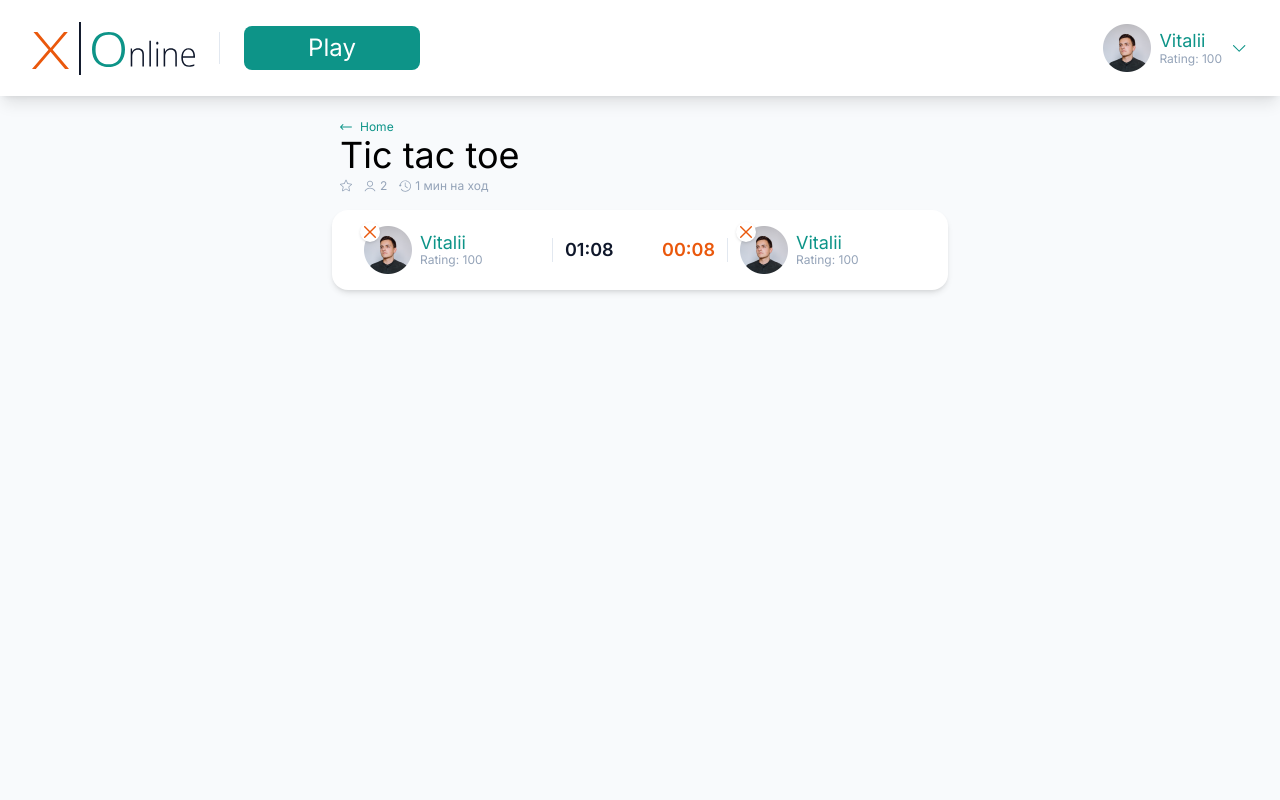
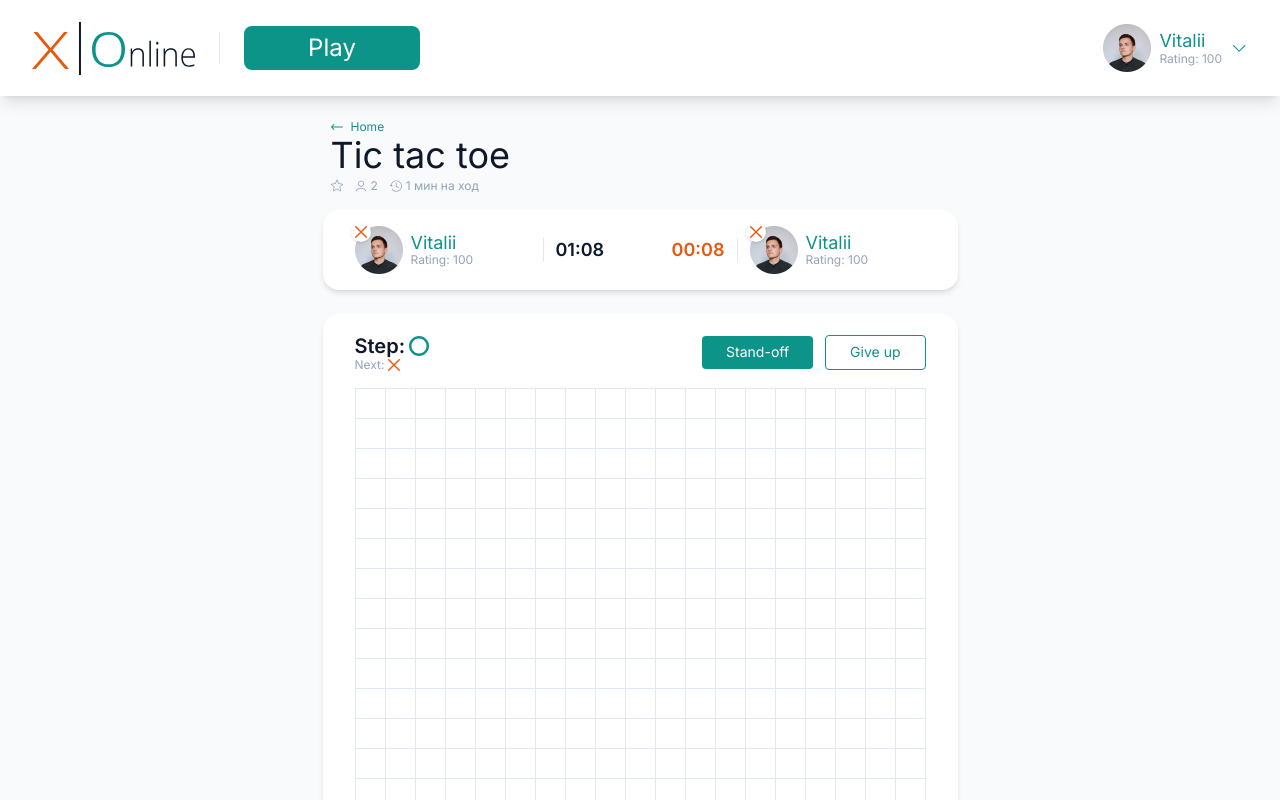
Before and after one commit to respectket/game-tic-tac-toe, a Next.js app: page / in a window 1280 px wide. Shown: the top 800 px of the page. Built offline with nearby package versions, Linux system fonts and the light colour scheme.

Commit message:
create main layout

```diff
--- /dev/null
+++ b/components/game/game-field.jsx
@@ -0,0 +1,40 @@
+import clsx from "clsx";
+import {ZeroIcon} from './icons/zero-icon';
+import { CrossIcon } from "./icons/cross-icon";
+import { UiButton } from "../uikit/ui-button";
+
+const cells = new Array(19 * 19).fill(null);
+
+export function GameField({className}) {
+    return (
+      <div
+        className={clsx(
+          className,
+          "bg-white rounded-2xl shadow-md px-8 pt-5 pb-7",
+        )}
+      >
+        <div className="flex items-center gap-3">
+          <div className="mr-auto">
+            <div className="flex items-center gap-1 text-xl leading-tight font-semibold">
+              Step: <ZeroIcon className="w-5 h-5" />
+            </div>
+            <div className="flex items-center gap-1 text-xs leading-tight text-slate-400">
+              Next: <CrossIcon />
+            </div>
+          </div>
+          <UiButton size="md" variant="primary">
+            Stand-off
+          </UiButton>
+          <UiButton size="md" variant="outline">
+            Give up
+          </UiButton>
+        </div>
+        <div className="grid grid-cols-[repeat(19,_30px)] grid-rows-[repeat(19,_30px)] pl-px pt-px mt-4">
+          {cells.map((_, i) => (
+            <button key={i} className="border border-slate-200 -ml-px -mt-px flex items-center justify-center">
+            </button>
+          ))}
+        </div>
+      </div>
+    );
+}
--- a/components/game/icons/square-icon.jsx
+++ b/components/game/icons/square-icon.jsx
@@ -13,11 +13,6 @@
             fill="#C026D3"
           />
         </g>
-        <defs>
-          <clipPath id="clip0_9412_1207">
-            <rect width="12" height="12" fill="white" />
-          </clipPath>
-        </defs>
       </svg>
     );
 }
--- a/components/game/icons/zero-icon.jsx
+++ b/components/game/icons/zero-icon.jsx
@@ -1,6 +1,7 @@
-export function ZeroIcon() {
+export function ZeroIcon({className}) {
     return (
       <svg
+        className={className}
         width="12"
         height="12"
         viewBox="0 0 12 12"
--- a/components/game/index.js
+++ b/components/game/index.js
@@ -1,2 +1,3 @@
 export { GameTitle } from './game-title.jsx'
 export { GameInfo } from './game-info.jsx'
+export { GameField } from './game-field.jsx'
--- a/components/header/header.jsx
+++ b/components/header/header.jsx
@@ -2,13 +2,16 @@
 import logoSrc from './logo.svg';
 import { Profile } from '../profile';
 import { ArrowDownIcon } from './icons/arrow-down-icon';
+import { UiButton } from '../uikit/ui-button';
 
 export function Header() {
     return (
         <header className="flex h-24 items-center px-8 bg-white shadow-lg">
             <Image src={logoSrc} alt="logo" />
             <div className='w-px h-8 bg-slate-200 mx-6' />
-            <button className='w-44 bg-teal-600 text-white rounded-lg px-5 py-2 text-2xl leading-tight hover:bg-teal-500 transition-colors'>Play</button>
+            <UiButton className="w-44" variant='primary' size='lg'>
+                Play
+            </UiButton>
             <button className='ml-auto flex items-center gap-2 text-start text-teal-600'>
             <Profile />
             <ArrowDownIcon />
--- /dev/null
+++ b/components/uikit/ui-button.jsx
@@ -0,0 +1,30 @@
+import clsx from "clsx"
+
+/**
+ * @param {{
+ * children: any,
+ * className: string,
+ * size: 'md' | 'lg',
+ * variant: 'primary' | 'outline'
+ * }} props
+*/
+
+export function UiButton({children, className, size, variant}) {
+
+    const buttonClassName = clsx(
+      "transition-colors",
+      className,
+      {
+        md: "rounded px-6 py-2 text-sm leading-tight",
+        lg: "rounded-lg px-5 py-2 text-2xl leading-tight",
+      }[size],
+      {
+        primary: "bg-teal-600 text-white hover:bg-teal-500",
+        outline: "border border-teal-600 text-teal-600 hover:bg-teal-50",
+      }[variant],
+    );
+
+    return (
+        <button className={buttonClassName}>{children}</button>
+    )
+}
--- a/pages/_app.jsx
+++ b/pages/_app.jsx
@@ -1,3 +1,4 @@
+import clsx from "clsx";
 import "../styles/globals.css";
 import { Inter } from 'next/font/google'
 
@@ -7,7 +8,7 @@
 })
 
 export default function App({ Component, pageProps }) {
-  return <div className={inter.className}>
+  return <div className={clsx(inter.className, 'text-slate-900')}>
     <Component {...pageProps} />;
   </div>
 }
--- a/pages/index.jsx
+++ b/pages/index.jsx
@@ -1,13 +1,14 @@
-import { GameInfo, GameTitle } from "../components/game";
+import { GameField, GameInfo, GameTitle } from "../components/game";
 import { Header } from "../components/header";
 
 export default function HomePage() {
   return (
     <div className="bg-slate-50 min-h-screen">
       <Header />
-      <main className="pt-6 mx-auto max-w-[616px]">
+      <main className="pt-6 mx-auto w-max">
         <GameTitle />
         <GameInfo className="mt-4"/>
+        <GameField className="mt-6" />
       </main>
     </div>
   );
```
